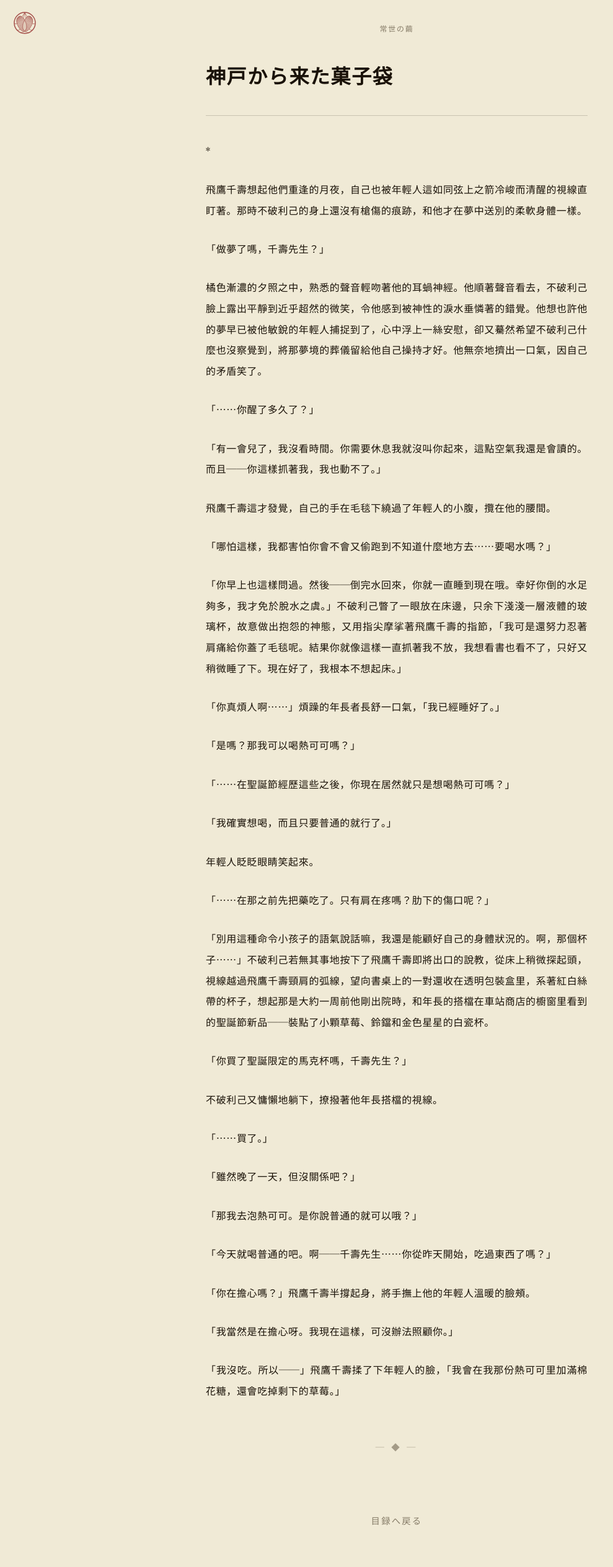
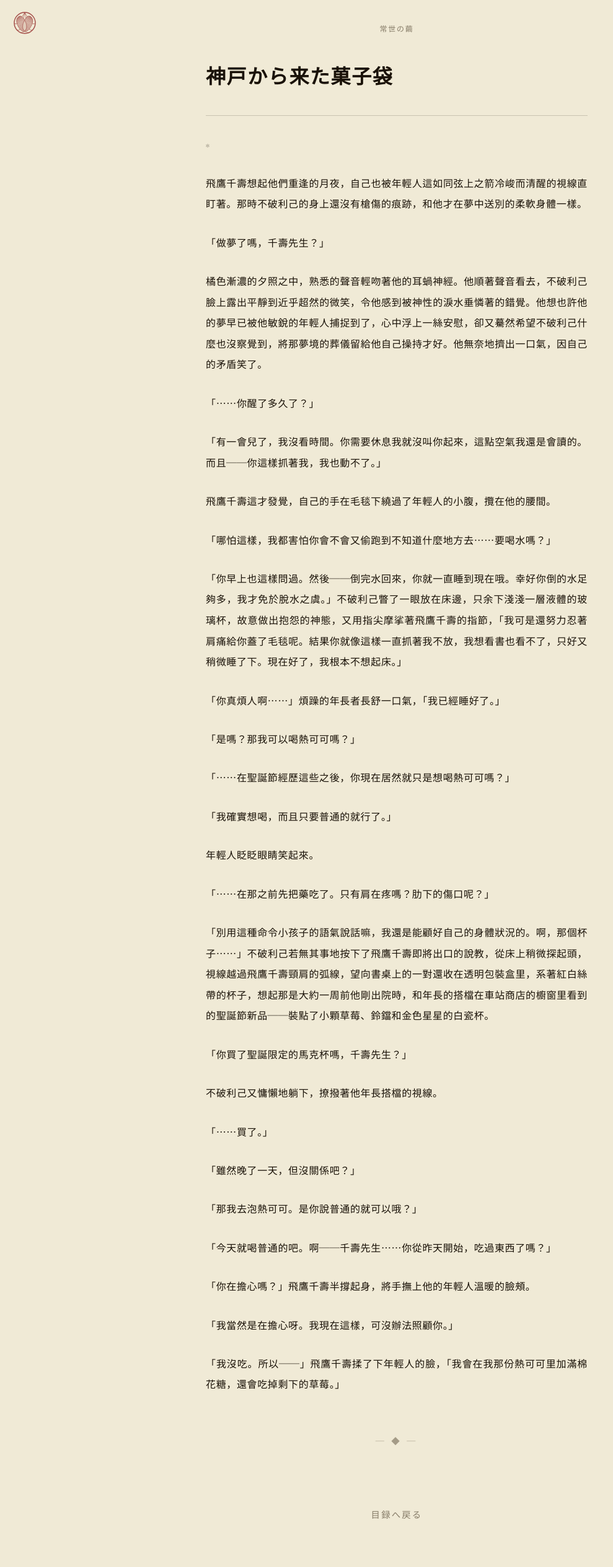
Before and after one commit to AriaYura/eternalnessstudy, a Jekyll site: the page built from posts/kobe-cake.md, in a window 1280 px wide. Shown: the whole page at 62% size, without its empty margins (0-989 px from the left). Built offline with Jekyll 4.4.1, drawn with Linux system fonts in a browser that asks for light colours; some web fonts are replaced.

Commit message:
adjust symbol again

```diff
--- a/_layouts/post.html
+++ b/_layouts/post.html
@@ -96,7 +96,7 @@
         margin: 2rem 0;
     }
 
-    .scene-break__symbol{
+    .scene-break--symbol{
         color: var(--ink);
         opacity: 0.4;
         letter-spacing: 0.3em;
--- a/posts/kobe-cake.md
+++ b/posts/kobe-cake.md
@@ -4,7 +4,7 @@ title: 神戸から来た菓子袋
 permalink: /posts/kobe-cake/
 ---
 
-*
+<div class="scene-break scene-break--symbol">*</div>
 
 飛鷹千壽想起他們重逢的月夜，自己也被年輕人這如同弦上之箭冷峻而清醒的視線直盯著。那時不破利己的身上還沒有槍傷的痕跡，和他才在夢中送別的柔軟身體一樣。
 
```
